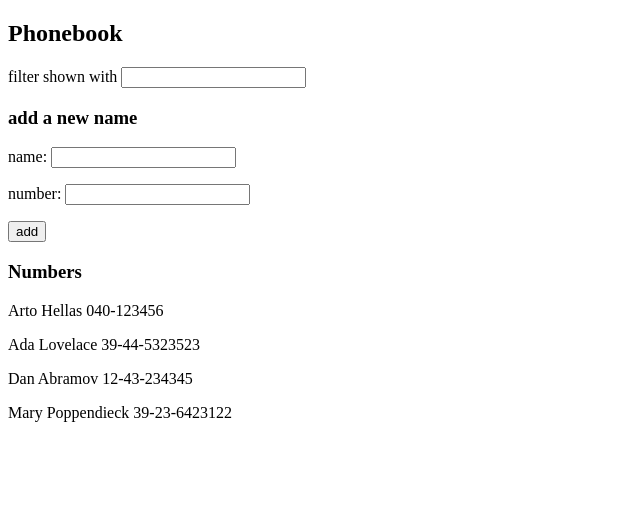
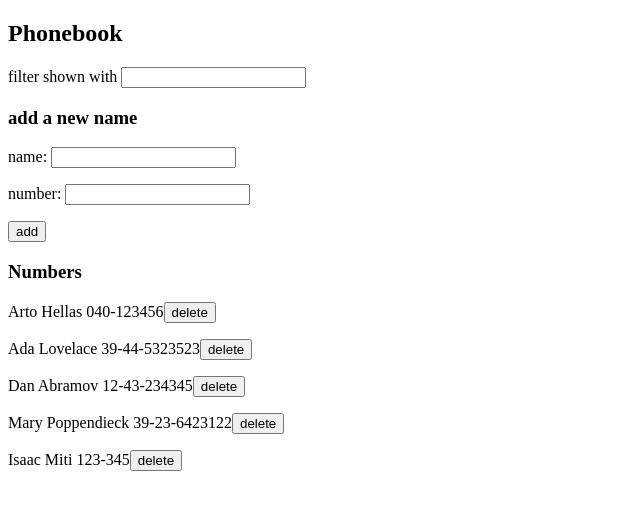
Before and after one commit to ikayz/part2, a React (Vite) app in the folder phonebook/: page / in a window 1280 px wide. Shown: the top 510 px of the page, without its empty margins (0-640 px from the left). Built offline with nearby package versions, Linux system fonts and the light colour scheme; data requests are answered from the project's data file.

Commit message:
Added the name parameter to check for name being deleted

```diff
--- a/phonebook/db.json
+++ b/phonebook/db.json
@@ -19,6 +19,11 @@
       "name": "Mary Poppendieck",
       "number": "39-23-6423122",
       "id": "4"
+    },
+    {
+      "id": "6798",
+      "name": "Isaac Miti",
+      "number": "123-345"
     }
   ]
 }
--- a/phonebook/src/App.jsx
+++ b/phonebook/src/App.jsx
@@ -1,11 +1,13 @@
 import { useState, useEffect } from 'react';
 import personService from './services/people';
-import axios from 'axios';
 
 const Persons = props => {
   return props.searchFilter.map((person, id) => (
     <p key={id}>
       {person.name} {person.number}
+      <button onClick={() => props.delete(person.id, person.name)}>
+        delete
+      </button>
     </p>
   ));
 };
@@ -43,8 +45,8 @@ const App = () => {
   const [filter, setFilter] = useState('');
 
   useEffect(() => {
-    personService.getAll().then(response => {
-      setPersons(response);
+    personService.getAll().then(initialPeople => {
+      setPersons(initialPeople);
     });
   }, []);
 
@@ -53,15 +55,18 @@ const App = () => {
     const personObject = {
       name: newName,
       number: number,
-      id: String(persons.length + 1),
+      // id: String(persons.length + 1),
     };
 
     if (persons.some(person => person.name === personObject.name)) {
       alert(`${newName} is already added to phonebook`);
     } else {
-      setPersons(persons.concat(personObject));
-      setNewName('');
-      setNumber('');
+      personService.create(personObject).then(returnedPerson => {
+        setPersons(persons.concat(returnedPerson));
+        setNewName('');
+        setNumber('');
+      });
+      console.log(persons);
     }
   };
 
@@ -81,6 +86,18 @@ const App = () => {
     person.name.toLowerCase().includes(filter.toLowerCase())
   );
 
+  const deleteEntry = (id, name) => {
+    personService
+      .deleteContact(id, name)
+      .then(() => {
+        setPersons(persons.filter(n => n.id !== id));
+        console.log('Contact deleted');
+      })
+      .catch(error => {
+        console.error('Failed to delete the contact:', error);
+      });
+  };
+
   return (
     <div>
       <h2>Phonebook</h2>
@@ -94,7 +111,7 @@ const App = () => {
         handleNumberChange={handleNumberChange}
       />
       <h3>Numbers</h3>
-      <Persons searchFilter={searchFilter} />
+      <Persons searchFilter={searchFilter} delete={deleteEntry} />
     </div>
   );
 };
--- a/phonebook/src/services/people.js
+++ b/phonebook/src/services/people.js
@@ -7,7 +7,7 @@ const getAll = () => {
 };
 
 const create = newObject => {
-  const request = axios.get(baseUrl, newObject);
+  const request = axios.post(baseUrl, newObject);
   return request.then(response => response.data);
 };
 
@@ -16,4 +16,12 @@ const update = (id, newObject) => {
   return request.then(response => response.data);
 };
 
-export default { getAll, create, update };
+const deleteContact = (id, name) => {
+  const confirmDelete = confirm(`Delete ${name}?`);
+  if (confirmDelete) {
+    return axios.delete(`${baseUrl}/${id}`);
+  }
+  return Promise.resolve();
+};
+
+export default { getAll, create, update, deleteContact };
```
